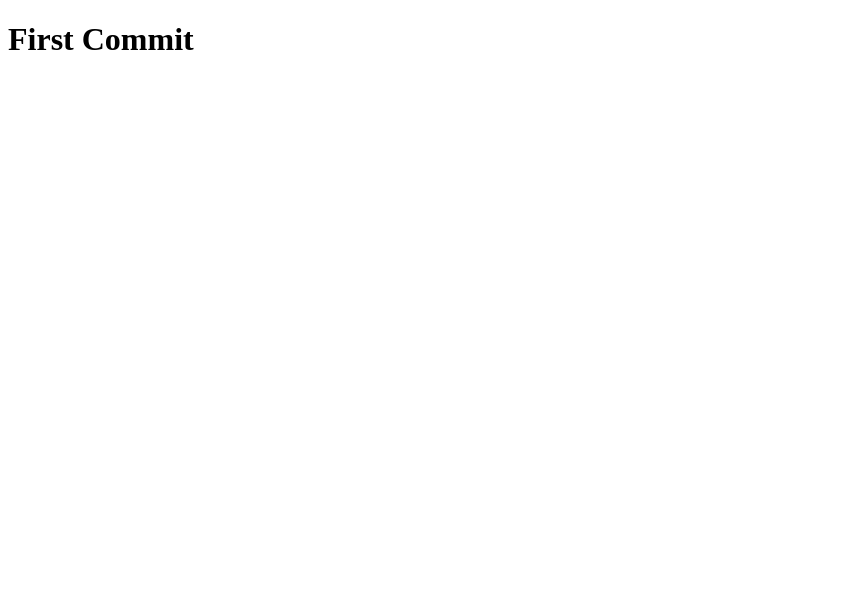
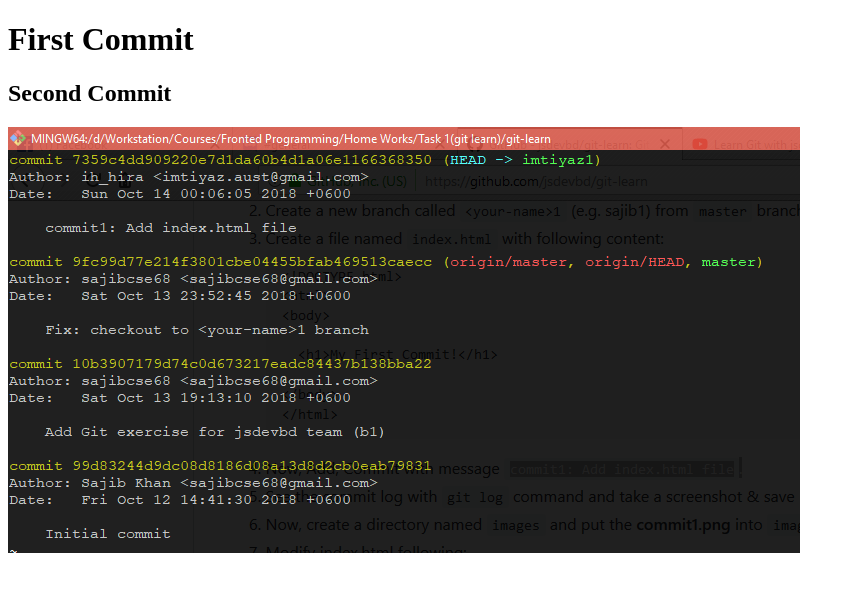
Before and after one commit to jsdevbd/git-learn, a plain HTML site: page index.html in a window 1280 px wide. Shown: the whole page, without its empty margins (0-855 px from the left). Drawn offline with Linux system fonts and the light colour scheme.

Commit message:
commit2: Add .gitignore file & commit1.png into index.html file

```diff
--- a/index.html
+++ b/index.html
@@ -2,5 +2,8 @@
 <html>
 	<body>
 		<h1> First Commit </h1>
+		<!-- add the following two lines -->
+		<h2> Second Commit </h2>
+		<img src="images/commit1.PNG" alt="commit1.PNG">
 	</body>
 </html>
```
Also changed, not shown: images/commit1.PNG (added), 1 other file.
